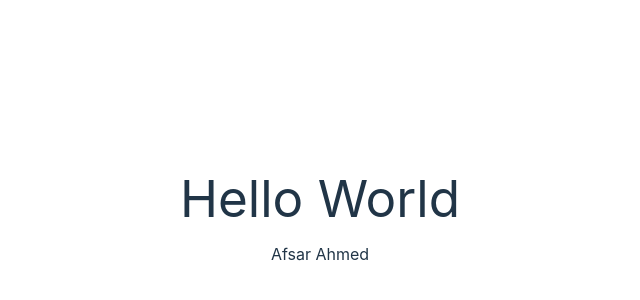
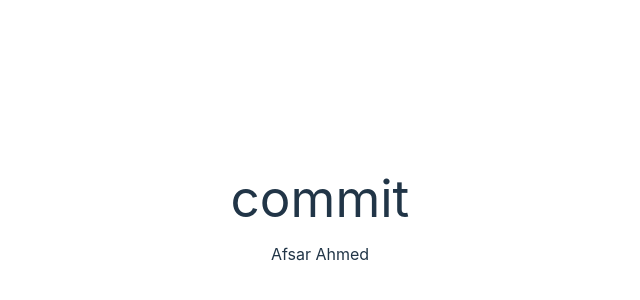
Before and after one commit to afsarzan/ReactSafe, a React (Vite) app: page / in a window 1280 px wide. Shown: the part 182-482 px from the top of the page, without its empty margins (320-960 px from the left). Built offline with nearby package versions, Linux system fonts and the light colour scheme.

Commit message:
Update App.tsx

```diff
--- a/src/App.tsx
+++ b/src/App.tsx
@@ -5,7 +5,7 @@ function App() {
   return (
     <>
      <h1 className='mb-4'>
-        Hello World
+        commit
      </h1>
      <p>Afsar Ahmed</p>
     </>
```
